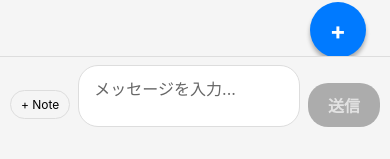
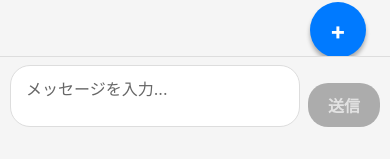
Before and after one commit to iwamaki/Noteapp, a React Native app: screen / in a window 390 px wide. Shown: the part 682-841 px from the top of the page. Built offline with nearby package versions, Linux system fonts and the light colour scheme.

Commit message:
feat(chat): Remove "+ Note" button UI from ChatInputBar
Removes the "+ Note" button UI and its associated `isNoteAttached` state
from `ChatInputBar.tsx`. This is the first step in deprecating the feature
that attaches note content to LLM requests.

```diff
--- a/app/features/chat/ChatInputBar.tsx
+++ b/app/features/chat/ChatInputBar.tsx
@@ -46,7 +46,6 @@ export const ChatInputBar: React.FC<ChatInputBarProps> = ({
     panResponder,
   } = useChat(context, onCommandReceived, currentNoteTitle, currentNoteContent);
   const [inputText, setInputText] = useState('');
-  const [isNoteAttached, setIsNoteAttached] = useState(false);
   const [isExpanded, setIsExpanded] = useState(false);
   const positionAnimation = useRef(new Animated.Value(0)).current;
 
@@ -96,9 +95,8 @@ export const ChatInputBar: React.FC<ChatInputBarProps> = ({
     const trimmedInput = inputText.trim();
     if (trimmedInput.length > 0 && !isLoading) {
 
-      await sendMessage(trimmedInput, { isNoteAttached });
+      await sendMessage(trimmedInput);
       setInputText('');
-      setIsNoteAttached(false); // 送信後にリセット
     }
   };
 
@@ -219,22 +217,6 @@ export const ChatInputBar: React.FC<ChatInputBarProps> = ({
             <Text style={styles.expandButtonText}>▲ {messages.length}</Text>
           </TouchableOpacity>
         )}
-        <TouchableOpacity
-          onPress={() => setIsNoteAttached(prev => !prev)}
-          style={[
-            styles.attachButton,
-            isNoteAttached && styles.attachButtonActive,
-          ]}
-        >
-          <Text
-            style={[
-              styles.attachButtonText,
-              isNoteAttached && styles.attachButtonTextActive,
-            ]}
-          >
-            + Note
-          </Text>
-        </TouchableOpacity>
         <TextInput
           style={styles.textInput}
           placeholder="メッセージを入力..."
```
